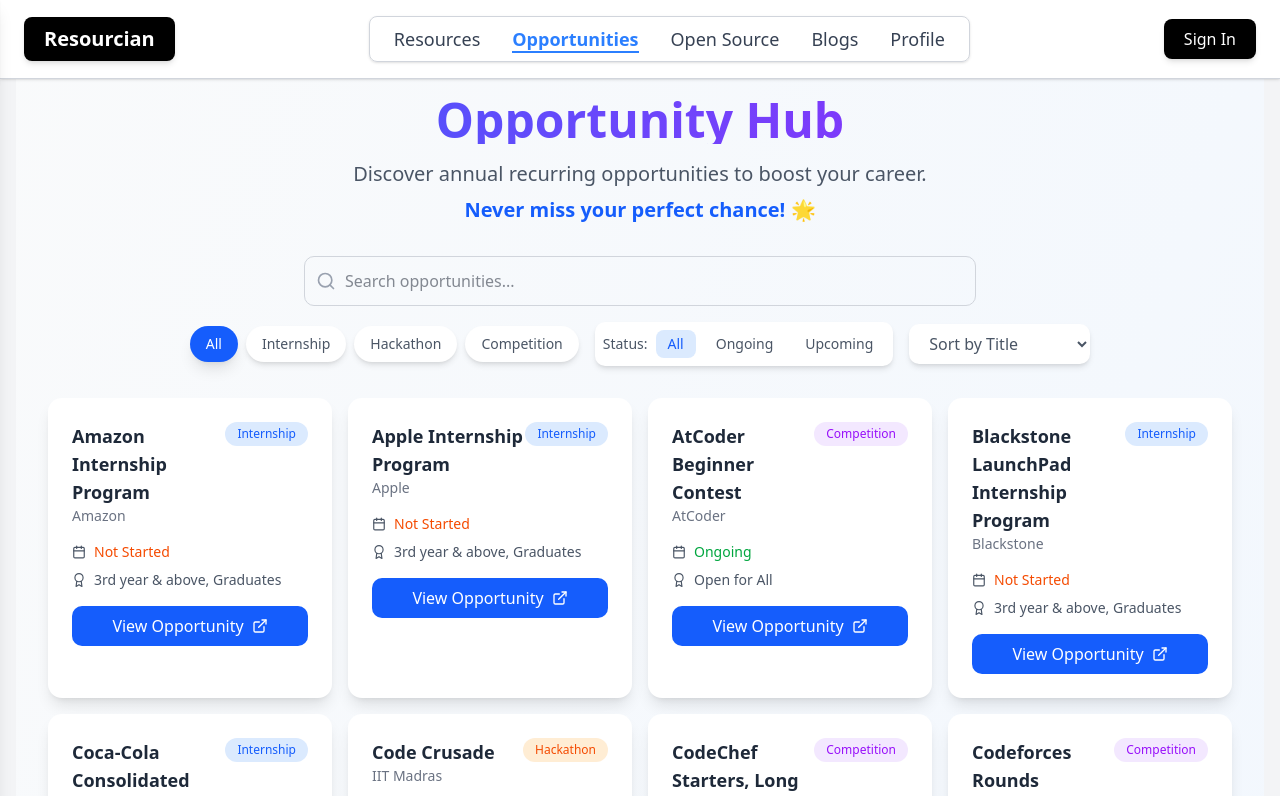
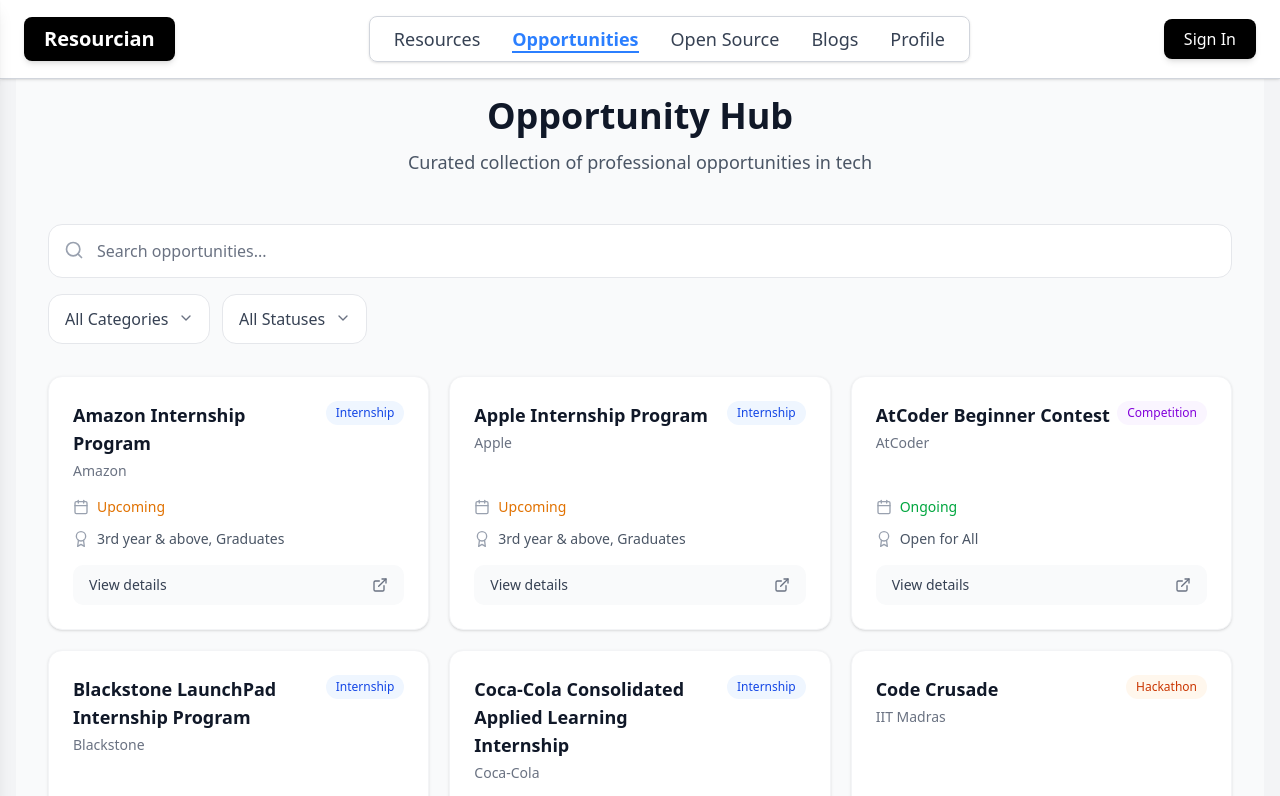
Before and after one commit to Mudavath-Giri-Naik/Resourcian, a Next.js app: page /opportunities in a window 1280 px wide. Shown: the top 796 px of the page. Built offline with nearby package versions, Linux system fonts and the light colour scheme.

Commit message:
Opportunities page is updated

```diff
--- a/src/app/opportunities/page.tsx
+++ b/src/app/opportunities/page.tsx
@@ -1,7 +1,7 @@
 "use client";
 
 import { useState, useMemo } from "react";
-import { FiSearch, FiFilter, FiExternalLink, FiCalendar, FiAward } from "react-icons/fi";
+import { FiSearch, FiFilter, FiExternalLink, FiCalendar,FiChevronDown, FiAward } from "react-icons/fi";
 
 const opportunities = [
   // Hackathons
@@ -365,6 +365,53 @@ const opportunities = [
 
 
 
+const OpportunityCard = ({ opp }: { opp: any }) => (
+  <div className="group bg-white rounded-xl border border-gray-100 hover:border-gray-200 transition-all duration-200 p-6 shadow-sm hover:shadow-md">
+    <div className="flex flex-col h-full">
+      <div className="mb-4">
+        <div className="flex justify-between items-start">
+          <div>
+            <h3 className="text-lg font-semibold text-gray-900 mb-1">{opp.title}</h3>
+            <p className="text-sm text-gray-500 font-medium">{opp.company}</p>
+          </div>
+          <span className={`text-xs font-medium px-2.5 py-1 rounded-full ${
+            opp.type === "Internship" ? "bg-blue-50 text-blue-700" :
+            opp.type === "Hackathon" ? "bg-orange-50 text-orange-700" :
+            "bg-purple-50 text-purple-700"
+          }`}>
+            {opp.type}
+          </span>
+        </div>
+      </div>
+
+      <div className="mt-auto space-y-3">
+        <div className="flex items-center text-sm text-gray-600">
+          <FiCalendar className="mr-2 w-4 h-4 text-gray-400" />
+          <span className={`font-medium ${
+            opp.status === "Ongoing" ? "text-green-600" : "text-amber-600"
+          }`}>
+            {opp.status.replace("Not Started", "Upcoming")}
+          </span>
+        </div>
+
+        <div className="flex items-center text-sm text-gray-600">
+          <FiAward className="mr-2 w-4 h-4 text-gray-400" />
+          <span className="font-medium">{opp.eligibility}</span>
+        </div>
+      </div>
+
+      <a
+        href={opp.link}
+        target="_blank"
+        rel="noopener noreferrer"
+        className="mt-4 w-full inline-flex items-center justify-between px-4 py-2.5 bg-gray-50 hover:bg-gray-100 rounded-lg transition-colors group-hover:bg-gray-100"
+      >
+        <span className="text-sm font-medium text-gray-700">View details</span>
+        <FiExternalLink className="w-4 h-4 text-gray-500" />
+      </a>
+    </div>
+  </div>
+);
 
 export default function OpportunitiesPage() {
   const [filter, setFilter] = useState("All");
@@ -386,154 +433,85 @@ export default function OpportunitiesPage() {
   }, [filter, searchQuery, sortBy, showStatus]);
 
   return (
-    <div className="min-h-screen bg-gradient-to-br from-gray-50 to-blue-50 p-4 md:p-8">
-      {/* Header Section */}
-      <header className="mb-8 text-center">
-        <h1 className="text-4xl md:text-5xl font-bold bg-clip-text text-transparent bg-gradient-to-r from-blue-600 to-purple-600 mb-4">
+    <div className="min-h-screen bg-gray-50 p-6 md:p-8">
+      <div className="max-w-7xl mx-auto">
+        {/* Header */}
+        <div className="mb-12 text-center">
+          <h1 className="text-3xl md:text-4xl font-bold text-gray-900 mb-3">
             Opportunity Hub
           </h1>
-        <p className="text-lg md:text-xl text-gray-600 mb-6 max-w-2xl mx-auto">
-          Discover annual recurring opportunities to boost your career.
-          <span className="block mt-2 text-blue-600 font-semibold">
-            Never miss your perfect chance! 🌟
-          </span>
+          <p className="text-gray-600 md:text-lg max-w-2xl mx-auto">
+            Curated collection of professional opportunities in tech
           </p>
-      </header>
+        </div>
 
-      {/* Controls Section */}
+        {/* Search and Filters */}
         <div className="mb-8 space-y-4">
-        <div className="relative max-w-2xl mx-auto">
-          <div className="absolute inset-y-0 left-0 pl-3 flex items-center pointer-events-none">
-            <FiSearch className="h-5 w-5 text-gray-400" />
-          </div>
+          <div className="relative">
+            <FiSearch className="absolute left-4 top-4 w-5 h-5 text-gray-400" />
             <input
               type="text"
               placeholder="Search opportunities..."
-            className="w-full pl-10 pr-4 py-3 rounded-lg border border-gray-300 focus:ring-2 focus:ring-blue-500 focus:border-transparent"
+              className="w-full pl-12 pr-4 py-3.5 bg-white rounded-xl border border-gray-200 focus:border-gray-400 focus:ring-0 text-gray-700 placeholder-gray-500"
               value={searchQuery}
               onChange={(e) => setSearchQuery(e.target.value)}
             />
           </div>
 
-        <div className="flex flex-wrap gap-4 justify-center items-center">
-          {/* Filter Chips */}
-          <div className="flex flex-wrap gap-2">
-            {["All", "Internship", "Hackathon", "Competition"].map((type) => (
-              <button
-                key={type}
-                onClick={() => setFilter(type)}
-                className={`px-4 py-2 rounded-full text-sm font-medium transition-all ${
-                  filter === type
-                    ? "bg-blue-600 text-white shadow-lg"
-                    : "bg-white text-gray-600 shadow-md hover:shadow-lg"
-                }`}
+          <div className="flex flex-wrap gap-3 items-center">
+            <div className="relative flex-1 md:flex-none">
+              <select
+                value={filter}
+                onChange={(e) => setFilter(e.target.value)}
+                className="w-full pl-4 pr-10 py-3 bg-white rounded-xl border border-gray-200 text-gray-700 appearance-none"
               >
-                {type}
-              </button>
-            ))}
+                <option value="All">All Categories</option>
+                <option value="Hackathon">Hackathons</option>
+                <option value="Internship">Internships</option>
+                <option value="Competition">Competitions</option>
+              </select>
+              <FiChevronDown className="absolute right-4 top-4 text-gray-500 pointer-events-none" />
             </div>
 
-          {/* Status Toggle */}
-          <div className="flex items-center space-x-2 bg-white p-2 rounded-lg shadow-md">
-            <span className="text-gray-600 text-sm">Status:</span>
-            <button
-              onClick={() => setShowStatus("all")}
-              className={`px-3 py-1 rounded-md text-sm ${
-                showStatus === "all" ? "bg-blue-100 text-blue-600" : "text-gray-600"
-              }`}
+            <div className="relative flex-1 md:flex-none">
+              <select
+                value={showStatus}
+                onChange={(e) => setShowStatus(e.target.value)}
+                className="w-full pl-4 pr-10 py-3 bg-white rounded-xl border border-gray-200 text-gray-700 appearance-none"
               >
-              All
-            </button>
-            <button
-              onClick={() => setShowStatus("Ongoing")}
-              className={`px-3 py-1 rounded-md text-sm ${
-                showStatus === "Ongoing" ? "bg-green-100 text-green-600" : "text-gray-600"
-              }`}
-            >
-              Ongoing
-            </button>
-            <button
-              onClick={() => setShowStatus("Not Started")}
-              className={`px-3 py-1 rounded-md text-sm ${
-                showStatus === "Not Started" ? "bg-orange-100 text-orange-600" : "text-gray-600"
-              }`}
-            >
-              Upcoming
-            </button>
+                <option value="all">All Statuses</option>
+                <option value="Ongoing">Ongoing</option>
+                <option value="Not Started">Upcoming</option>
+              </select>
+              <FiChevronDown className="absolute right-4 top-4 text-gray-500 pointer-events-none" />
             </div>
-
-          {/* Sort Dropdown */}
-          <select
-            value={sortBy}
-            onChange={(e) => setSortBy(e.target.value)}
-            className="bg-white px-4 py-2 rounded-lg shadow-md text-gray-600 focus:outline-none focus:ring-2 focus:ring-blue-500"
-          >
-            <option value="title">Sort by Title</option>
-            <option value="company">Sort by Company</option>
-            <option value="status">Sort by Status</option>
-          </select>
           </div>
         </div>
 
         {/* Opportunities Grid */}
-      <div className="grid gap-4 md:grid-cols-2 lg:grid-cols-3 xl:grid-cols-4">
+        <div className="grid gap-5 md:grid-cols-2 lg:grid-cols-3">
           {filteredOpportunities.map((opp, index) => (
-          <div
-            key={index}
-            className="bg-white rounded-xl shadow-lg hover:shadow-xl transition-shadow duration-300 p-6"
-          >
-            <div className="flex items-start justify-between mb-4">
-              <div>
-                <h3 className="text-lg font-semibold text-gray-800">{opp.title}</h3>
-                <p className="text-sm text-gray-500">{opp.company}</p>
-              </div>
-              <span
-                className={`px-3 py-1 rounded-full text-xs font-medium ${
-                  opp.type === "Internship"
-                    ? "bg-blue-100 text-blue-600"
-                    : opp.type === "Hackathon"
-                    ? "bg-orange-100 text-orange-600"
-                    : "bg-purple-100 text-purple-600"
-                }`}
-              >
-                {opp.type}
-              </span>
-            </div>
-
-            <div className="space-y-2 text-sm">
-              <div className="flex items-center text-gray-600">
-                <FiCalendar className="mr-2" />
-                <span className={opp.status === "Ongoing" ? "text-green-600" : "text-orange-600"}>
-                  {opp.status}
-                </span>
-              </div>
-              <div className="flex items-center text-gray-600">
-                <FiAward className="mr-2" />
-                <span>{opp.eligibility}</span>
-              </div>
-            </div>
-
-            <a
-              href={opp.link}
-              target="_blank"
-              rel="noopener noreferrer"
-              className="mt-4 w-full inline-flex items-center justify-center px-4 py-2 bg-blue-600 text-white rounded-lg hover:bg-blue-700 transition-colors duration-200"
-            >
-              View Opportunity
-              <FiExternalLink className="ml-2" />
-            </a>
-          </div>
+            <OpportunityCard key={index} opp={opp} />
           ))}
         </div>
 
         {/* Empty State */}
         {filteredOpportunities.length === 0 && (
-        <div className="text-center py-12">
-          <div className="mb-4 text-6xl">😕</div>
-          <h3 className="text-xl text-gray-600">No opportunities found</h3>
-          <p className="text-gray-500">Try adjusting your filters or search terms</p>
+          <div className="text-center py-16">
+            <div className="mb-5 text-gray-400 mx-auto">
+              <svg className="w-16 h-16 mx-auto" fill="none" stroke="currentColor" viewBox="0 0 24 24">
+                <path strokeLinecap="round" strokeLinejoin="round" strokeWidth={1.5} d="M21 21l-6-6m2-5a7 7 0 11-14 0 7 7 0 0114 0zM10 7v3m0 0v3m0-3h3m-3 0H7" />
+              </svg>
+            </div>
+            <h3 className="text-xl font-medium text-gray-900 mb-2">
+              No opportunities found
+            </h3>
+            <p className="text-gray-600">
+              Try adjusting your search or filters
+            </p>
           </div>
         )}
       </div>
+    </div>
   );
 }
```
Also changed, not shown: src/app/resources/page.tsx (+122 -51 lines). Lines whose indentation alone changed are shown as unchanged.
